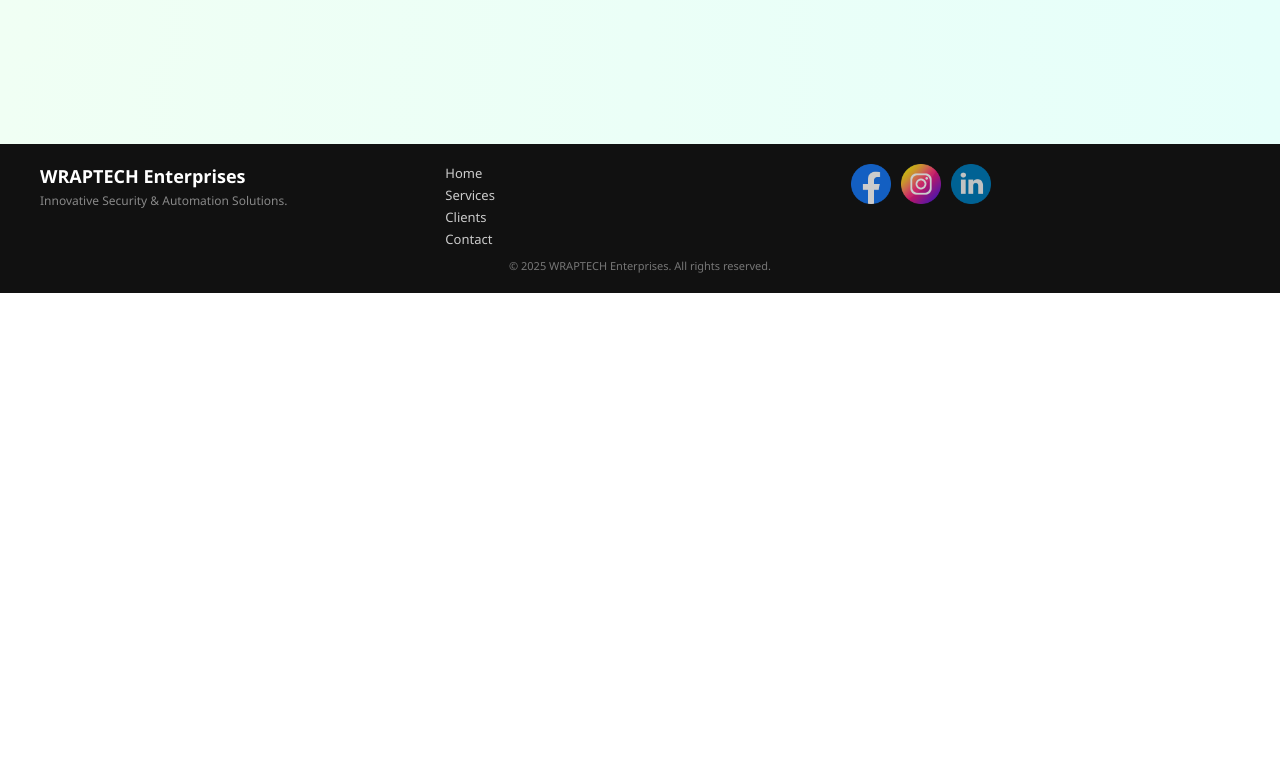
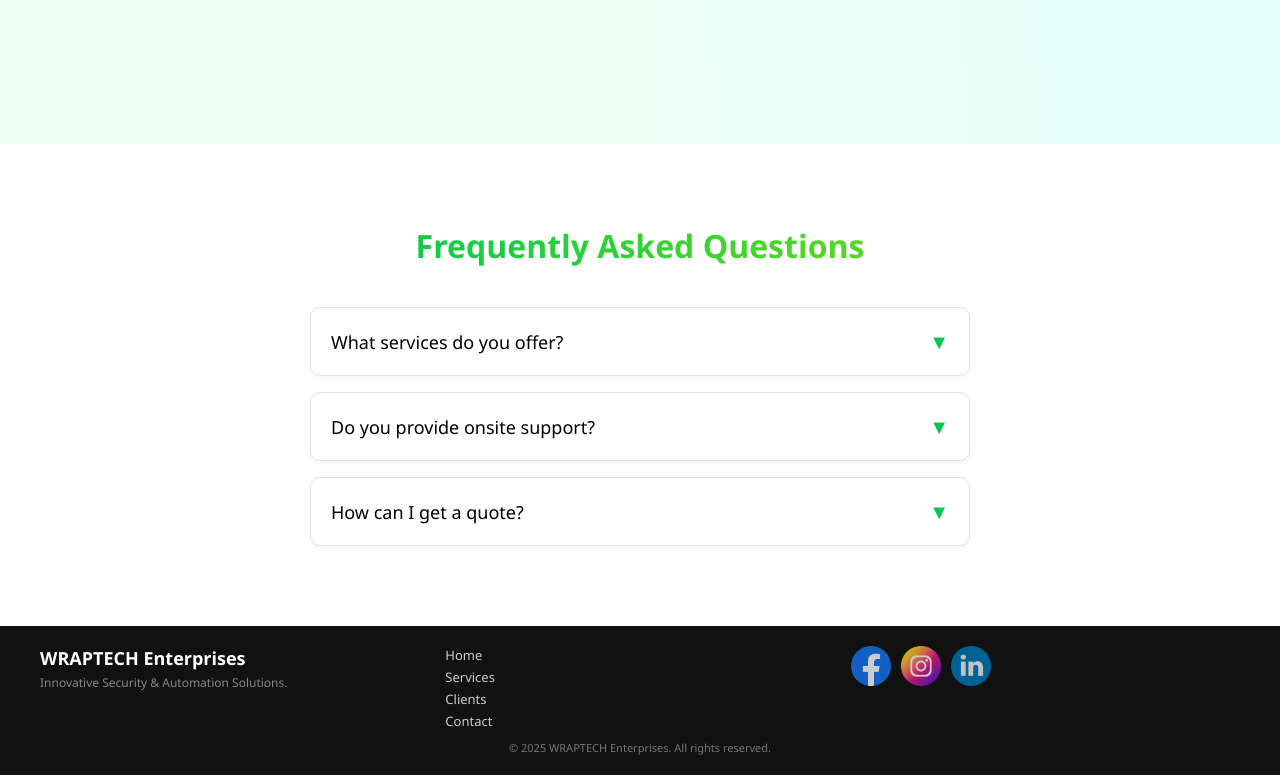
Before and after one commit to plethoraBoy/wraptech-enterprises-web, a React (Vite) app: page / in a window 1280 px wide. Shown: the part 2574-3349 px from the top of the page. Before the commit the page ends 2867 px from the top, so only its background shows below. Built offline with nearby package versions, Linux system fonts and the light colour scheme.

Commit message:
g verfify

```diff
--- a/index.html
+++ b/index.html
@@ -3,6 +3,7 @@
   <head>
     <meta charset="UTF-8" />
     <link rel="icon" type="image/svg+xml" href="/logo.png" />
+    <meta name="google-site-verification" content="PIxKjWdmRYycH8lY3fYCsI68nNJw8kIm0czw4C9gnsQ" />
     <meta name="viewport" content="width=device-width, initial-scale=1.0" />
     <title>WRAPTECH Enterprises</title>
   </head>
--- a/src/App.tsx
+++ b/src/App.tsx
@@ -11,6 +11,7 @@ import { Route, BrowserRouter as Router, Routes } from "react-router-dom";
 import ContactPage from "./page/ContactPage/ContactPage";
 import { useEffect, useRef, useState } from "react";
 import { FiChevronUp } from "react-icons/fi";
+import FAQ from './section/FAQ/Faq';
 
 function HomePage() {
   const scrollBtnRef = useRef<HTMLButtonElement>(null);
@@ -35,7 +36,7 @@ function HomePage() {
       <AboutUs />
       <Services />
       {/* <Clients /> */}
-
+<FAQ />
       <button
         ref={scrollBtnRef}
         onClick={scrollToTop}
--- /dev/null
+++ b/src/section/FAQ/Faq.css
@@ -0,0 +1,57 @@
+.faq-container {
+    max-width: 700px;
+    margin: 80px auto;
+    padding: 0 20px;
+    font-family: 'Segoe UI', sans-serif;
+  }
+
+  .faq-title {
+    font-size: 32px;
+    text-align: center;
+    font-weight: bold;
+    background: linear-gradient(90deg, #00c853, #64dd17);
+    -webkit-background-clip: text;
+    -webkit-text-fill-color: transparent;
+    margin-bottom: 40px;
+  }
+
+  .faq-item {
+    border: 1px solid #e0e0e0;
+    border-radius: 10px;
+    margin-bottom: 16px;
+    box-shadow: 0 2px 6px rgba(0,0,0,0.05);
+    overflow: hidden;
+  }
+
+  .faq-question {
+    background-color: white;
+    padding: 20px;
+    cursor: pointer;
+    font-size: 18px;
+    font-weight: 500;
+    display: flex;
+    justify-content: space-between;
+    align-items: center;
+    transition: background 0.2s;
+  }
+
+  .faq-question:hover {
+    background-color: #f9f9f9;
+  }
+
+  .faq-icon {
+    font-size: 20px;
+    color: #00c853;
+    transition: transform 0.3s ease;
+  }
+
+  .faq-icon.rotate {
+    transform: rotate(180deg);
+  }
+
+  .faq-answer {
+    padding: 0 20px 20px;
+    color: #555;
+    font-size: 16px;
+    line-height: 1.5;
+  }
--- /dev/null
+++ b/src/section/FAQ/Faq.tsx
@@ -0,0 +1,57 @@
+import React, { useState } from 'react';
+import { motion, AnimatePresence } from 'framer-motion';
+import './FAQ.css';
+
+const faqs = [
+  {
+    question: 'What services do you offer?',
+    answer:
+      'We provide CCTV installation, home automation, IT support, and more, customized for your needs.',
+  },
+  {
+    question: 'Do you provide onsite support?',
+    answer:
+      'Yes, we offer onsite diagnostics, installations, and system upgrades to ensure smooth operation.',
+  },
+  {
+    question: 'How can I get a quote?',
+    answer:
+      'Contact us via our website or phone. Our team will assess your needs and provide a personalized quote.',
+  },
+];
+
+export default function FAQ() {
+  const [activeIndex, setActiveIndex] = useState(null);
+
+  const toggle = (index) => {
+    setActiveIndex(index === activeIndex ? null : index);
+  };
+
+  return (
+    <div className="faq-container">
+      <h2 className="faq-title">Frequently Asked Questions</h2>
+      {faqs.map((faq, index) => (
+        <div key={index} className="faq-item">
+          <div className="faq-question" onClick={() => toggle(index)}>
+            {faq.question}
+            <span className={`faq-icon ${activeIndex === index ? 'rotate' : ''}`}>
+              ▼
+            </span>
+          </div>
+          <AnimatePresence>
+            {activeIndex === index && (
+              <motion.div
+                initial={{ height: 0, opacity: 0 }}
+                animate={{ height: 'auto', opacity: 1 }}
+                exit={{ height: 0, opacity: 0 }}
+                transition={{ duration: 0.3 }}
+              >
+                <div className="faq-answer">{faq.answer}</div>
+              </motion.div>
+            )}
+          </AnimatePresence>
+        </div>
+      ))}
+    </div>
+  );
+}
```
